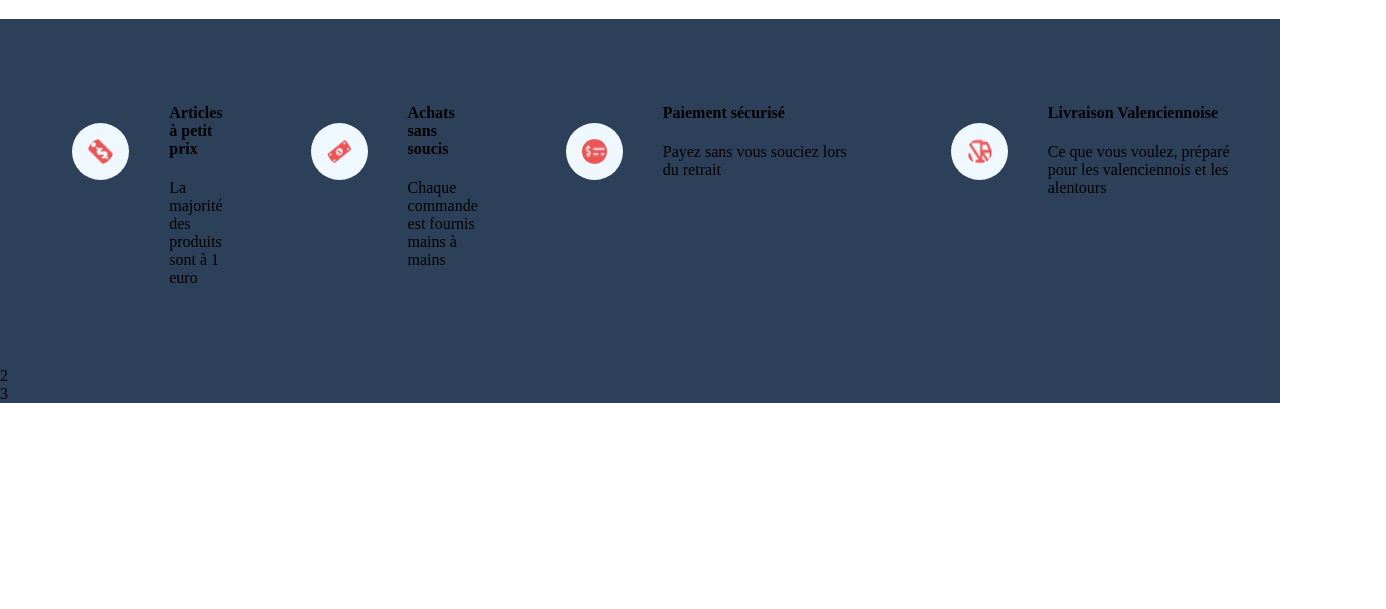
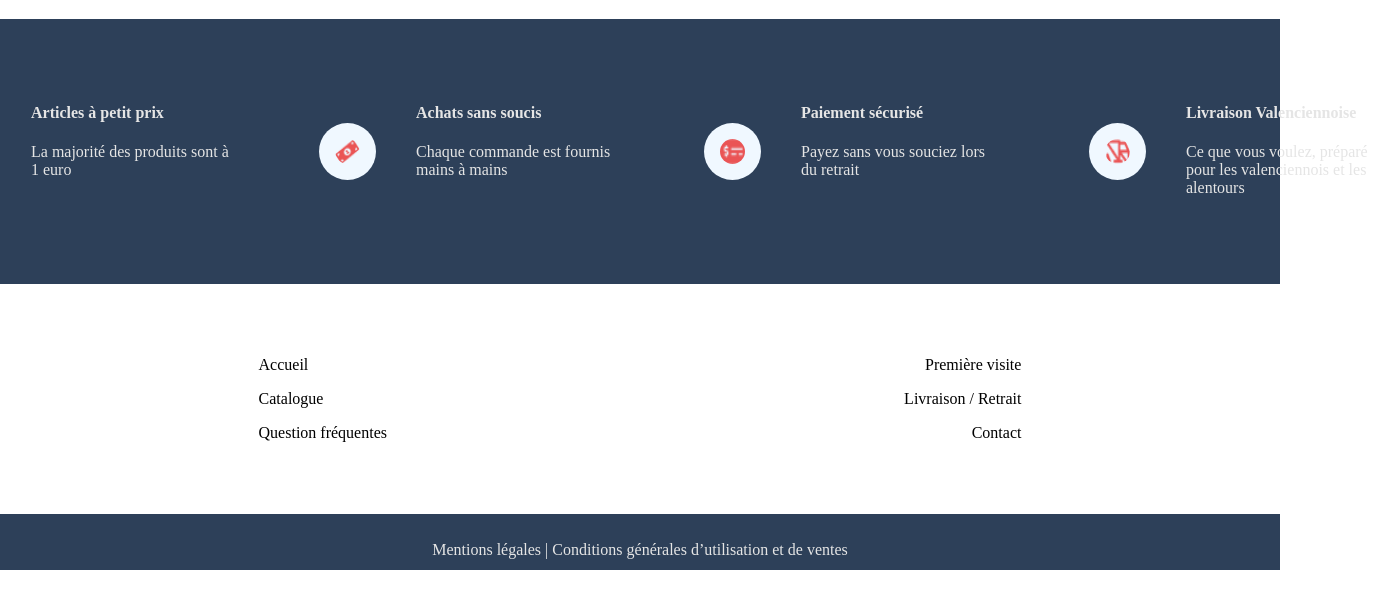
Before and after one commit to DIENEAntoine/projet_prixba, a plain HTML site: page index.html in a window 1280 px wide. Shown: the part 61-670 px from the top of the page, 1386 px wide, since content can reach past the window. Drawn offline with Linux system fonts and the light colour scheme.

Commit message:
footerAlpha

```diff
--- a/index.html
+++ b/index.html
@@ -16,34 +16,47 @@
             <div class="footer-infos-card">
                 <img class="footer-infos-card-img" width="25px" height="25px" src="../projet_prixba/imageBap/Vector.png">
                 <div>
-                    <h4>Articles à petit prix</h4>
-                    <p class="class="footer-infos-card-text"">La majorité des produits sont à 1 euro</p>
+                    <h4 class="footer-infos-card-titre">Articles à petit prix</h4>
+                    <p class="footer-infos-card-text">La majorité des produits sont à 1 euro</p>
                 </div>
             </div>
             <div class="footer-infos-card">
                 <img class="footer-infos-card-img" width="25px" height="25px" src="../projet_prixba/imageBap/Vector (1).png">
                 <div>
-                    <h4>Achats sans soucis</h4>
-                    <p class="class="footer-infos-card-text"">Chaque commande est fournis mains à mains</p>
+                    <h4 class="footer-infos-card-titre">Achats sans soucis</h4>
+                    <p class="footer-infos-card-text">Chaque commande est fournis mains à mains</p>
                 </div>
             </div>
             <div class="footer-infos-card">
                 <img class="footer-infos-card-img" width="25px" height="25px" src="../projet_prixba/imageBap/Vector (2).png">
                 <div>
-                    <h4>Paiement sécurisé</h4>
+                    <h4 class="footer-infos-card-titre">Paiement sécurisé</h4>
                     <p class="footer-infos-card-text">Payez sans vous souciez lors du retrait</p>
                 </div>
             </div>
             <div class="footer-infos-card">
                 <img class="footer-infos-card-img" width="25px" height="25px" src="../projet_prixba/imageBap/Vector (3).png">
                 <div>
-                    <h4>Livraison Valenciennoise</h4>
+                    <h4 class="footer-infos-card-titre">Livraison Valenciennoise</h4>
                     <p class="footer-infos-card-text">Ce que vous voulez, préparé pour les valenciennois et les alentours</p>
                 </div>
             </div>
         </div>
-        <div class="footer-section">2</div>
-        <div class="footer-copyright">3</div>
+        <div class="footer-section">
+            <div class="footer-section-list">
+                <a><p>Accueil</p></a>
+                <a><p>Catalogue</p></a>
+                <a><p>Question fréquentes</p></a>
+            </div>
+            <div class="footer-section-list">
+                <a><p class="footer-section-list-textD">Première visite</p></a>
+                <a><p class="footer-section-list-textD">Livraison / Retrait</p></a>
+                <a><p class="footer-section-list-textD">Contact</p></a>
+            </div>
+        </div>
+        <div class="footer-copyright">
+            <p class="footer-copyright-text">Mentions légales | Conditions générales d’utilisation et de ventes</p>
+        </div>
     </footer>
 </body>
 </html>
--- a/styles/footer.scss
+++ b/styles/footer.scss
@@ -18,6 +18,7 @@
 .footer-infos-card-text {
     text-wrap: wrap;
     width: 25vh;
+    color: #E5E5E5;
 }
 .footer-infos-card-img {
     margin: 5vh 5vh;
@@ -25,3 +26,33 @@
     padding: 2vh;
     border-radius: 100%;
 }
+
+.footer-infos-card-titre {
+    color: #E5E5E5;
+}
+
+.footer-section {
+    display: flex;
+    justify-content: space-around;
+    background-color: white;
+}
+
+.footer-section-list {
+    margin: 7vh 7vh 7vh 7vh;
+}
+
+.footer-section-list-textD {
+    text-align: end;
+}
+
+.footer-copyright {
+
+}
+
+.footer-copyright-text {
+    color: #E5E5E5;
+    text-align: center;
+    line-height: 5vh;
+    vertical-align: middle;
+    margin-bottom: 5vh;
+}
```
Also changed, not shown: style.css, 1 other file.
